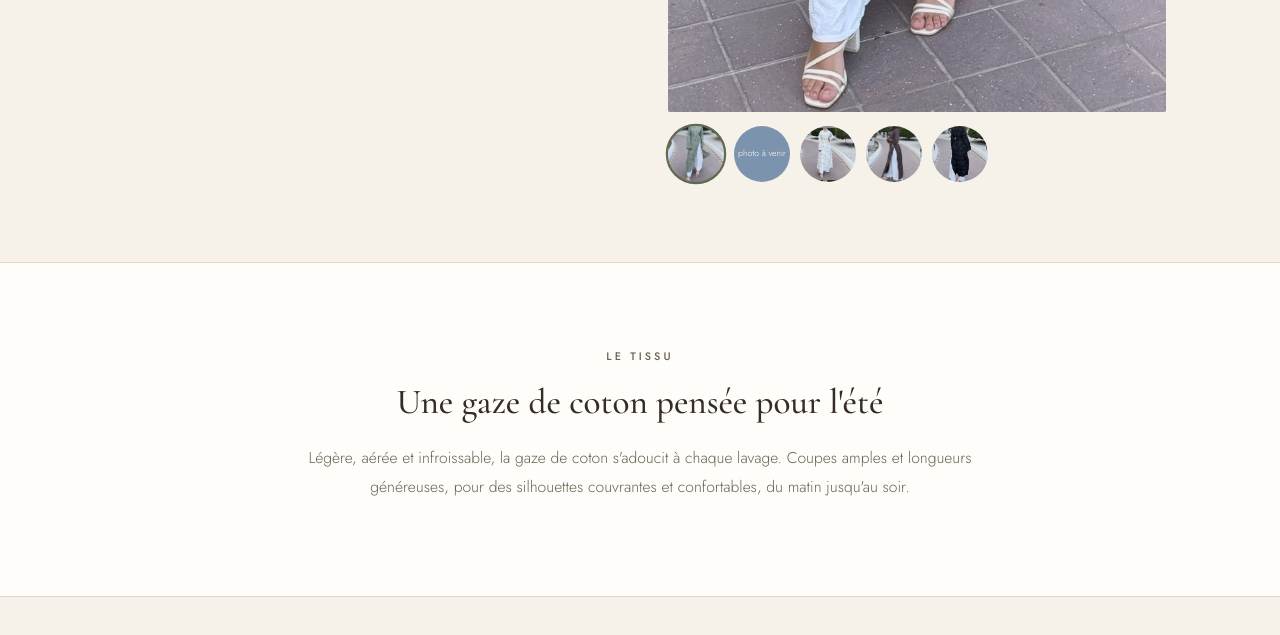
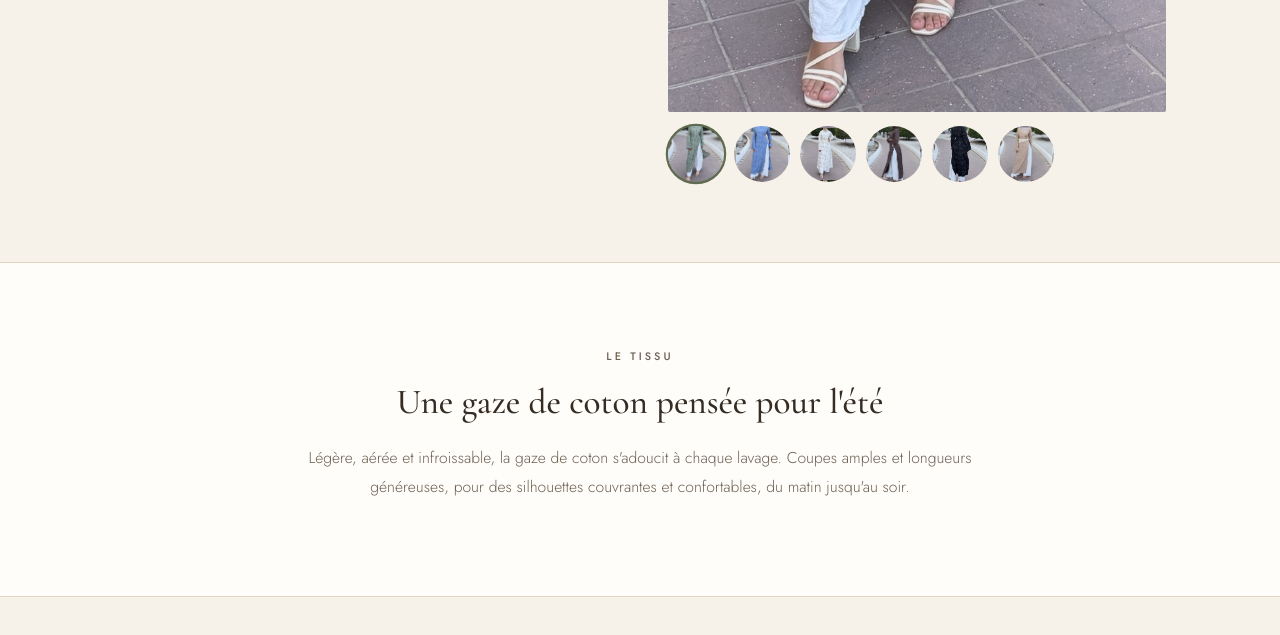
Before and after one commit to manel-taleb/soumnel, a website: page index.html in a window 1280 px wide. Shown: the part 2420-3055 px from the top of the page. Drawn offline with nearby package versions, Linux system fonts and the light colour scheme.

Commit message:
Update image paths for color options in index.html

```diff
--- a/index.html
+++ b/index.html
@@ -501,11 +501,11 @@ const PRODUCTS = [
     description: "Robe cintrée à la taille avec ceinture en macramé et fentes latérales, portée sur un pantalon large. Une silhouette fluide et couvrante, du bureau aux sorties du soir.",
     colors: [
       { name: "Vert", hex: "#93A184", img: "images/samer-vert.jpg" },
-      { name: "Bleu", hex: "#7C93AD", img: null },
+      { name: "Bleu", hex: "#7C93AD", img: "images/samer-bleu.jpg" },
       { name: "Blanc", hex: "#F2EFEA", img: "images/samer-blanc.jpg" },
       { name: "Marron", hex: "#5C4A3D", img: "images/samer-marron.jpg" },
       { name: "Noir", hex: "#2B2B2B", img: "images/samer-noir.jpg" },
-      { name: "Beige", hex: "#C9AD8C", img: "images/samer-beige-1.jpg" }
+      { name: "Beige", hex: "#C9AD8C", img: "images/samer-beige.jpg" }
     ]
   }
 ];
```
